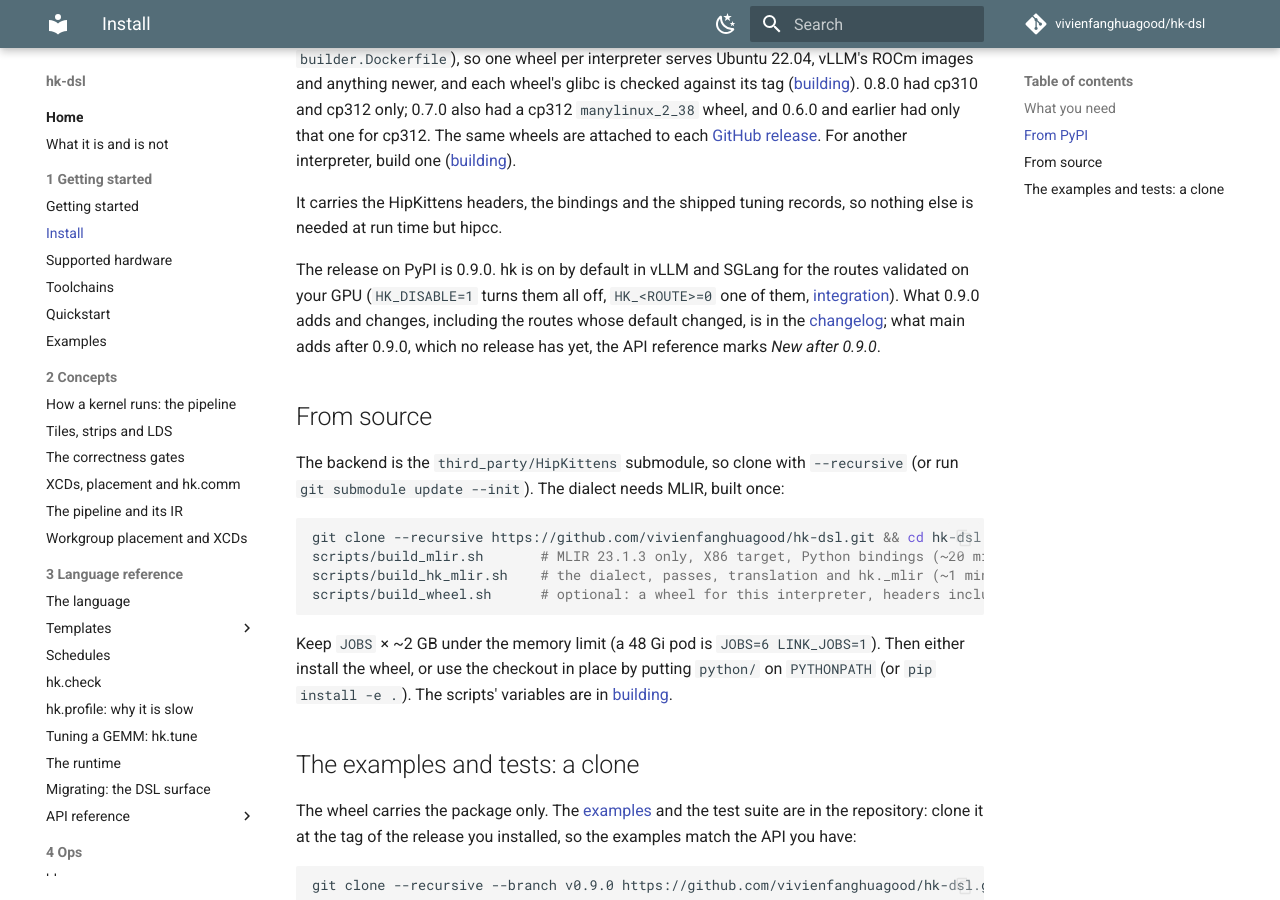
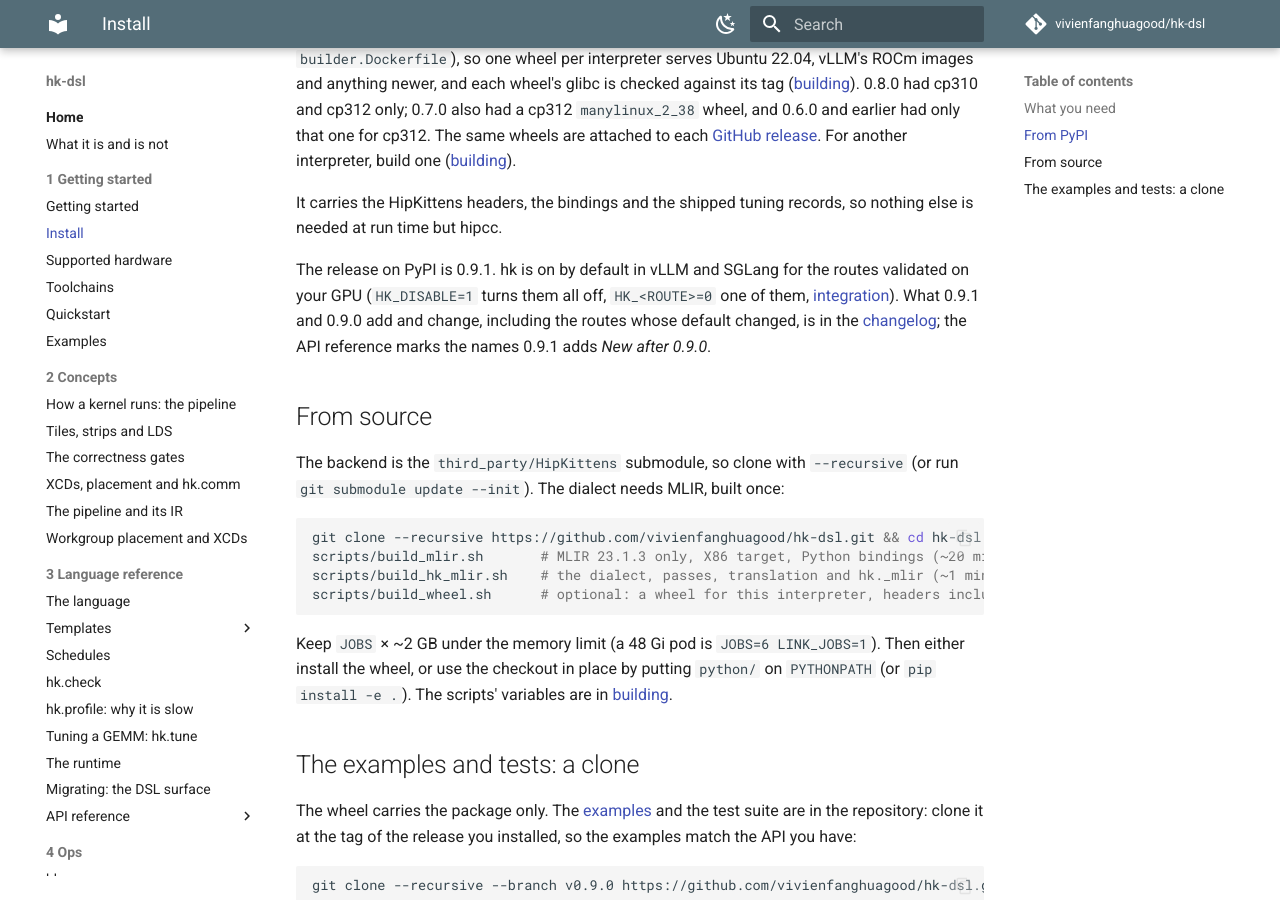
Before and after one commit to vivienfanghuagood/hk-dsl, an MkDocs documentation site: the page built from docs/install.md, in a window 1280 px wide and 900 px high, scrolled down 1350 px. Built offline with MkDocs 1.6.1 and Material for MkDocs 9.7.7, drawn with Linux system fonts in a browser that asks for light colours; comment, search, counter and statistics services are not loaded.

Commit message:
release 0.9.1: vllm_prefill on by default on gfx1201
Version 0.9.1 (pyproject, hk.__version__), RELEASE = "0.9.1" and the API index
regenerated; the dialect stays hk-dialect-7 (no change since 0.9.0). CHANGELOG:
Unreleased cut as 0.9.1, with #244 under Default changes. README, install, llms.txt,
the skill and toolchains name 0.9.1 as the release; support matrix regenerated.

Co-Authored-By: Claude <noreply@anthropic.com>

```diff
--- a/docs/install.md
+++ b/docs/install.md
@@ -60,12 +60,12 @@ another interpreter, build one ([building](building.md#wheels)).
 It carries the HipKittens headers, the bindings and the shipped tuning
 records, so nothing else is needed at run time but hipcc.
 
-The release on PyPI is 0.9.0. hk is on by default in vLLM and SGLang for the
+The release on PyPI is 0.9.1. hk is on by default in vLLM and SGLang for the
 routes validated on your GPU (`HK_DISABLE=1` turns them all off, `HK_<ROUTE>=0`
 one of them, [integration](integration.md#on-by-default-and-turning-it-off)).
-What 0.9.0 adds and changes, including the routes whose default changed, is
-in the [changelog](../CHANGELOG.md); what main adds after 0.9.0, which no
-release has yet, the API reference marks *New after 0.9.0*.
+What 0.9.1 and 0.9.0 add and change, including the routes whose default changed,
+is in the [changelog](../CHANGELOG.md); the API reference marks the names
+0.9.1 adds *New after 0.9.0*.
 
 ## From source
 
--- a/llms.txt
+++ b/llms.txt
@@ -68,7 +68,7 @@ It traces and runs on both GPUs, ragged shapes (100x1000) included; `hk.check` t
 
 ## Pitfalls
 
-- The docs describe main; `pip install hk-dsl` is 0.9.0 (check `hk.__version__`). The API reference marks what is *New after 0.9.0*: on main only, in no release yet. 0.8.0 added, and 0.7.0 lacks, workgroup placement (`hk.kernel(placement=)`, `hk.Placement`, `hk.arch.xcd_count`), `hk.map_cpp`, the strip ops and element exchange. 0.6.0's synchronous `g.load` / `g.store` on gfx950 read and write past a partial last tile; 0.7.0's do not.
+- The docs describe main; `pip install hk-dsl` is 0.9.1 (check `hk.__version__`). The API reference marks what is *New after 0.9.0*: in 0.9.1, not in 0.9.0. 0.8.0 added, and 0.7.0 lacks, workgroup placement (`hk.kernel(placement=)`, `hk.Placement`, `hk.arch.xcd_count`), `hk.map_cpp`, the strip ops and element exchange. 0.6.0's synchronous `g.load` / `g.store` on gfx950 read and write past a partial last tile; 0.7.0's do not.
 - Positional kernel parameters are tensors (`hk.Tensor[dtype]`, 4-D `(batch, depth, rows, cols)`; a 2-D tensor is `(rows, cols)`). Constexprs are keyword-only with a default, baked into the source: a new value is a new compile.
 - The transcendental math (gelu, dgelu, sqrt, rsqrt, silu) is fp32-only: load 16-bit data into an fp32 tile or strip (the load converts) and store it back (the store converts). `hk.math.gelu` is `F.gelu(x, approximate="tanh")`, not the erf default.
 - A strip's columns are whole chunks of `wave x run` (32 x run on gfx1100, 64 x run on gfx950): `CW=512` with `run=8` fits both. Read the wave from `hk.arch.target().wave` when a plan depends on it.
--- a/pyproject.toml
+++ b/pyproject.toml
@@ -4,7 +4,7 @@ build-backend = "setuptools.build_meta"
 
 [project]
 name = "hk-dsl"
-version = "0.9.0"
+version = "0.9.1"
 description = "A general-purpose Python DSL for AMD GPU kernels on RDNA and CDNA, with build-time gates against silent tile-level errors (spills, missing waits, MFMA hazards). Its largest end-to-end gains today are on Radeon (RDNA3/RDNA4), through vLLM and SGLang."
 # Release wheels are cp310, cp311, cp312 and cp313 (each carries MLIR bindings for one
 # CPython); another 3.x builds from source (docs/building.md). CI tests 3.10 and 3.12.
```
Also changed, not shown: CHANGELOG.md (+30 -1 lines), README.md (+1 -1 lines), docs/api/README.md (+1 -1 lines), docs/support-matrix.md (+1 -1 lines), docs/toolchains.md (+1 -1 lines), skills/hk-kernel/SKILL.md (+1 -1 lines), 2 other files.
